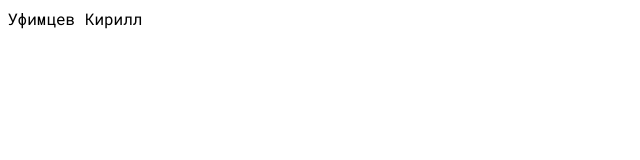
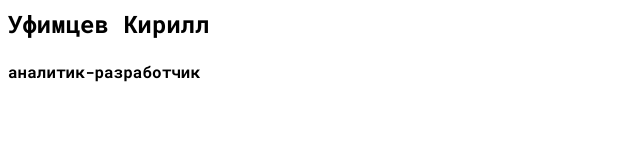
Before and after one commit to Ufy88/resume, a plain HTML site: page index.html in a window 1280 px wide. Shown: the whole page, without its empty margins (0-640 px from the left). Drawn offline with Linux system fonts and the light colour scheme.

Commit message:
add text

```diff
--- a/index.html
+++ b/index.html
@@ -4,7 +4,10 @@
 </head>
 
 <body>
-    <p>
+    <h2>
         Уфимцев Кирилл
-    </p>
+    </h2>
+    <h4>
+        аналитик-разработчик
+    </h4>
 </body>
```
